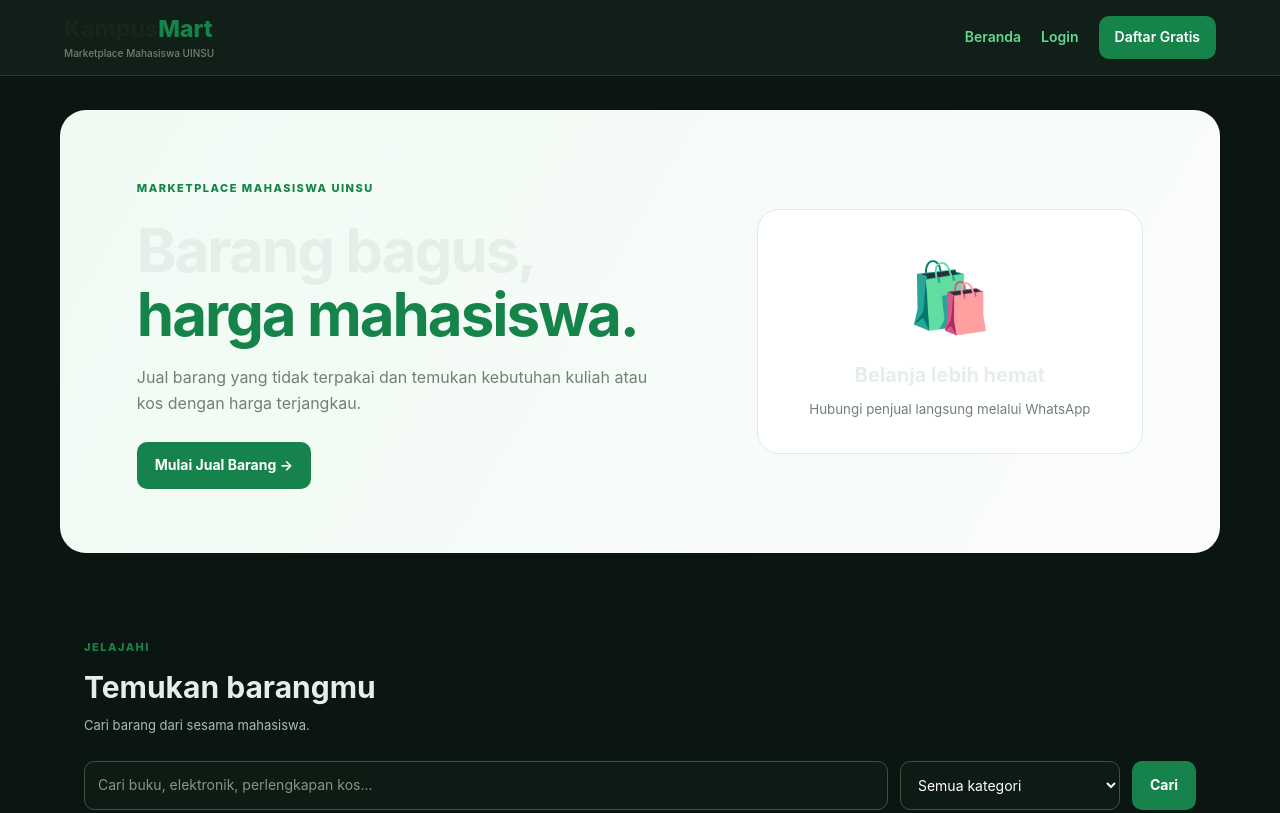
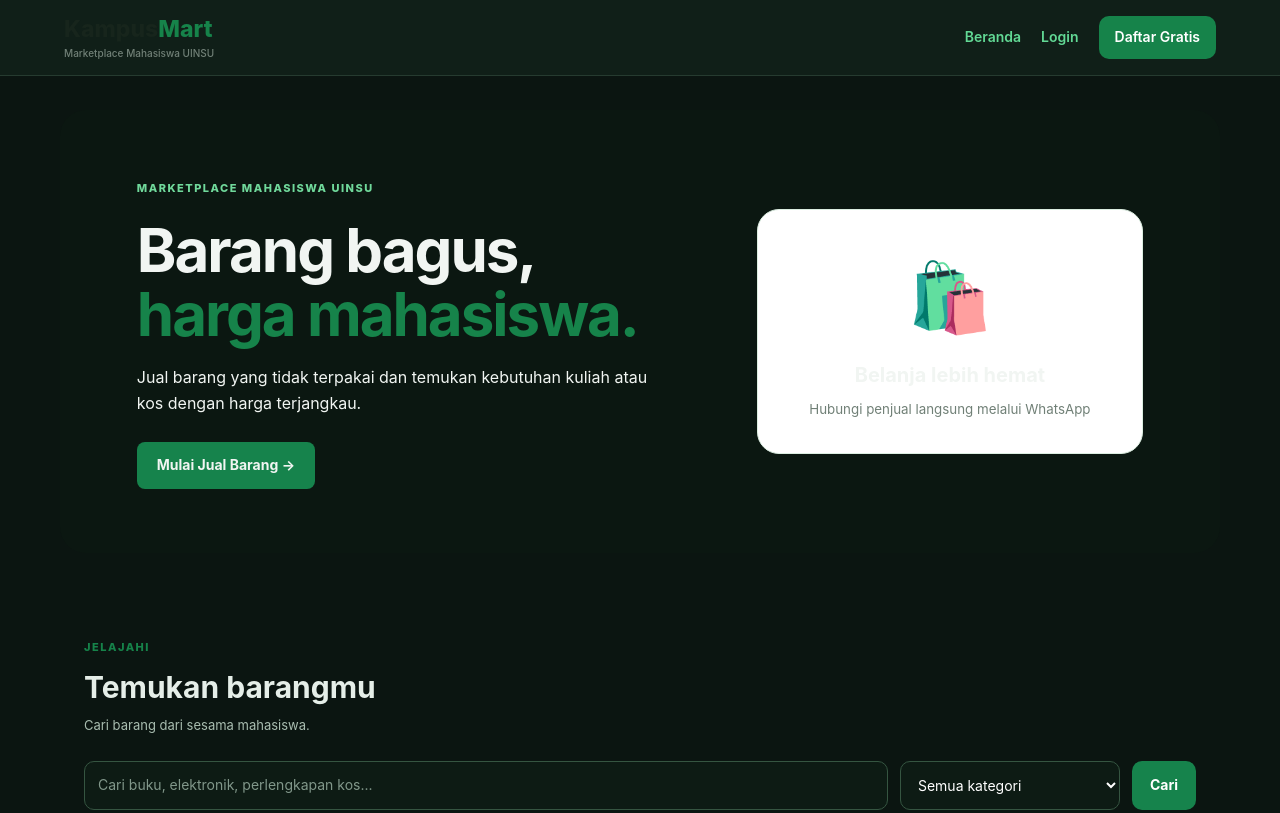
Before and after one commit to SGT4653/Market-Khusus-Mahasiswa-UINSU-Tuntungan, a plain HTML site: page index.html in a window 1280 px wide. Shown: the top 813 px of the page. Drawn offline with nearby package versions, Linux system fonts and the light colour scheme; no server answers; files whose address does not match are found by name.

Commit message:
Refactor CSS variables and styles for dark theme

```diff
--- a/style.css
+++ b/style.css
@@ -512,3 +512,52 @@ button, .btn {
 button:hover, .btn:hover {
     background: #1da45f !important;
 }
+
+/* HERO SECTION - DARK GREEN */
+.hero {
+    background: #0b1711 !important;
+    color: #f1f5f2 !important;
+}
+
+.hero h1,
+.hero h2,
+.hero h3,
+.hero p,
+.hero strong,
+.hero b,
+.hero a {
+    color: #f1f5f2 !important;
+}
+
+.hero em,
+.hero span {
+    color: #70d99b;
+}
+
+.hero a {
+    background: #16834c;
+    padding: 12px 20px;
+    border-radius: 8px;
+    text-decoration: none;
+    display: inline-block;
+}
+
+.hero a:hover {
+    background: #1da45f;
+}
+
+/* TIPS TRANSAKSI AMAN */
+.tips-aman {
+    background: #14251c !important;
+    color: #e5eee8 !important;
+    border: 1px solid #294536;
+    border-radius: 12px;
+    padding: 18px;
+}
+
+.tips-aman h3,
+.tips-aman h4,
+.tips-aman p,
+.tips-aman strong {
+    color: #e5eee8 !important;
+}
```
